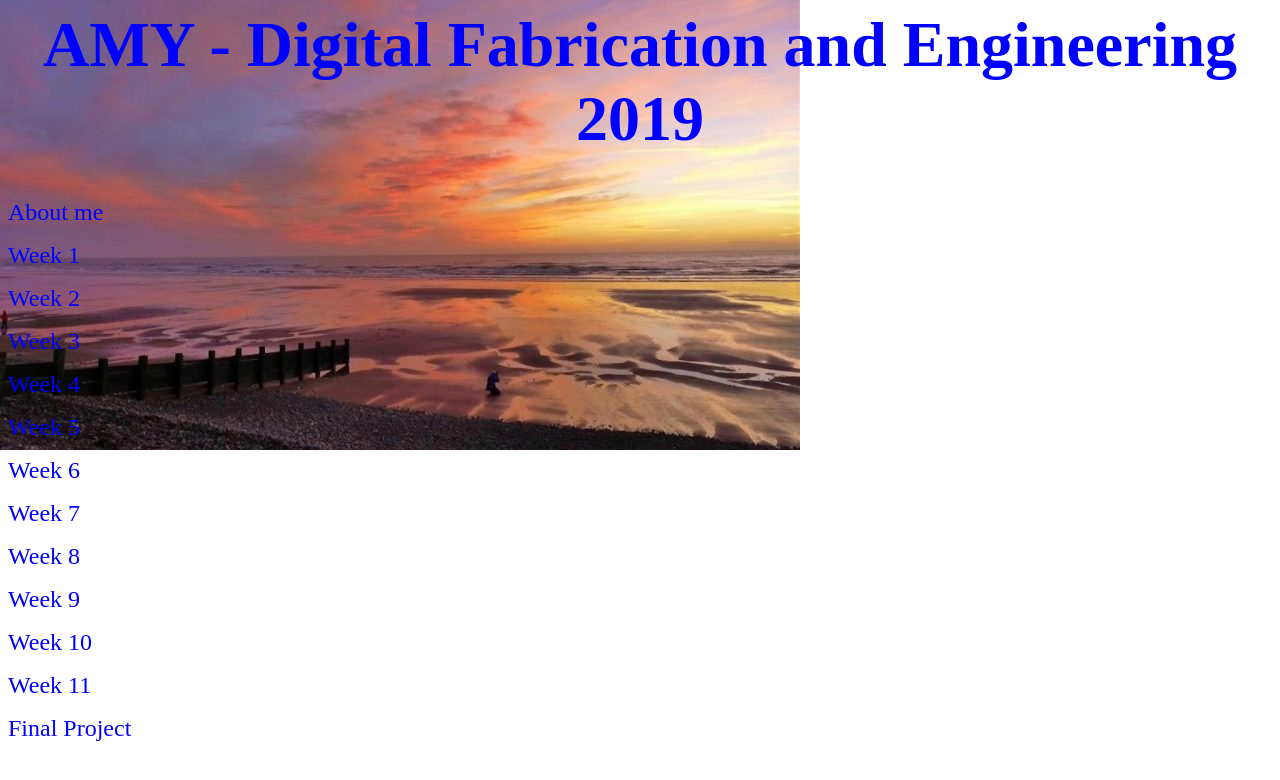
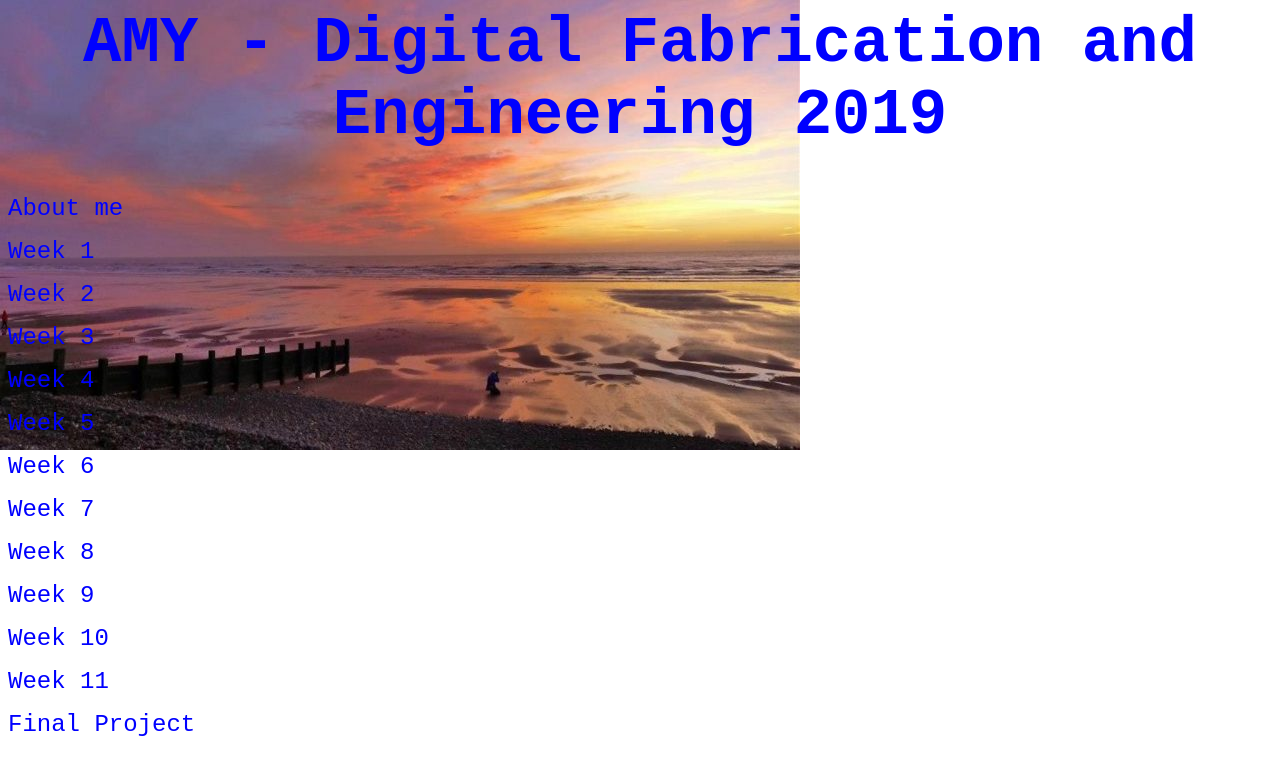
Before and after one commit to harmana/harmana, a plain HTML site: page index.html in a window 1280 px wide. Drawn offline with Linux system fonts and the light colour scheme.

Commit message:
Update index.html

```diff
--- a/index.html
+++ b/index.html
@@ -1,10 +1,10 @@
 <html>
 <title>harmnan </title>
 	<style>
-h1 {font-family:courier new header;color:#0000FF;font-size:400%;text-align:center;max-width:1280px;}
-h2 {font-family:courier new header;color:red;font-size:30px;}
+h1 {font-family:courier new;color:#0000FF;font-size:400%;text-align:center;max-width:1280px;}
+h2 {font-family:courier new;color:red;font-size:30px;}
 
-a {font-family:courier new header;font-size:150%;}
+a {font-family:courier new;font-size:150%;}
 a:link {
 	color: #0000FF;
 	text-decoration: none;
```
